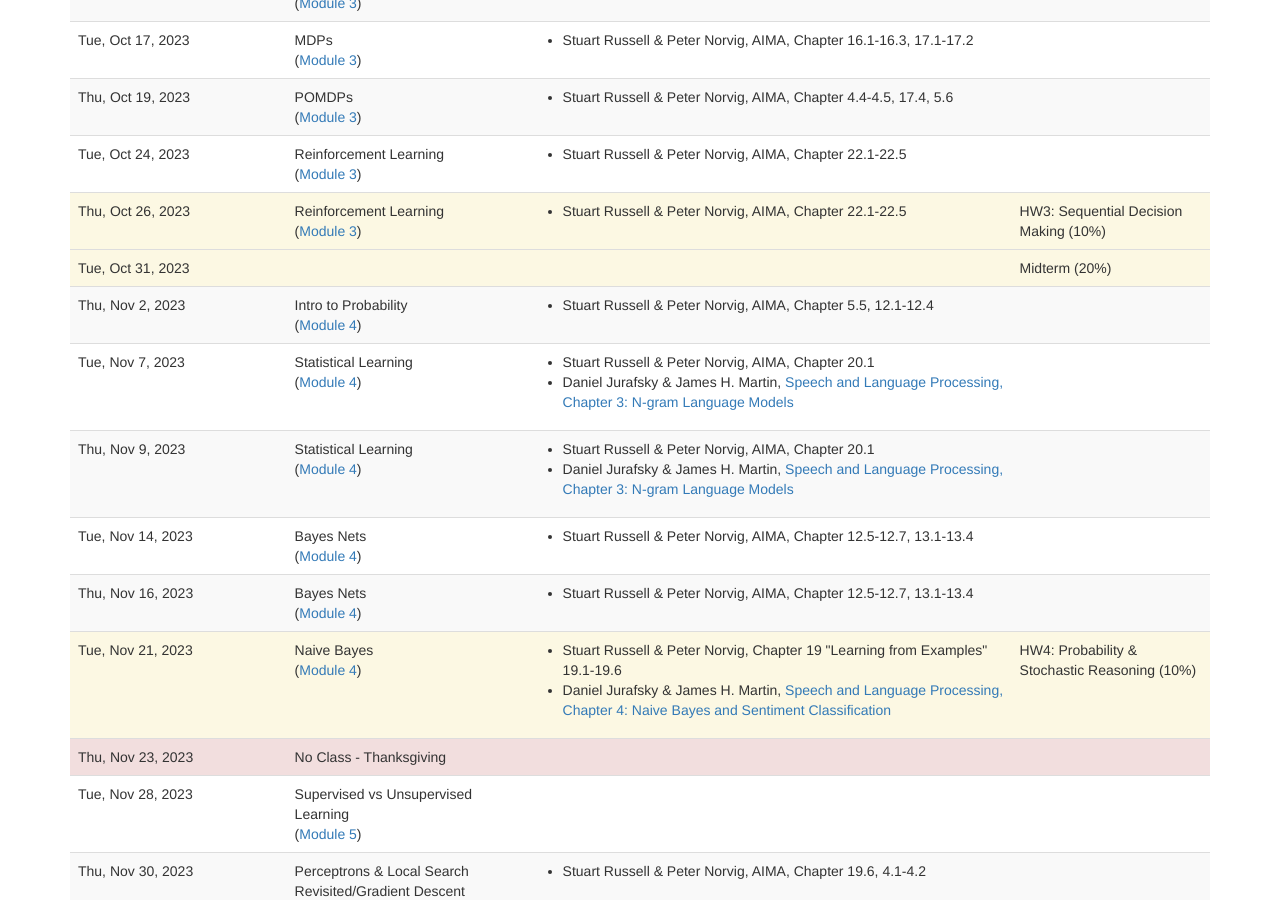
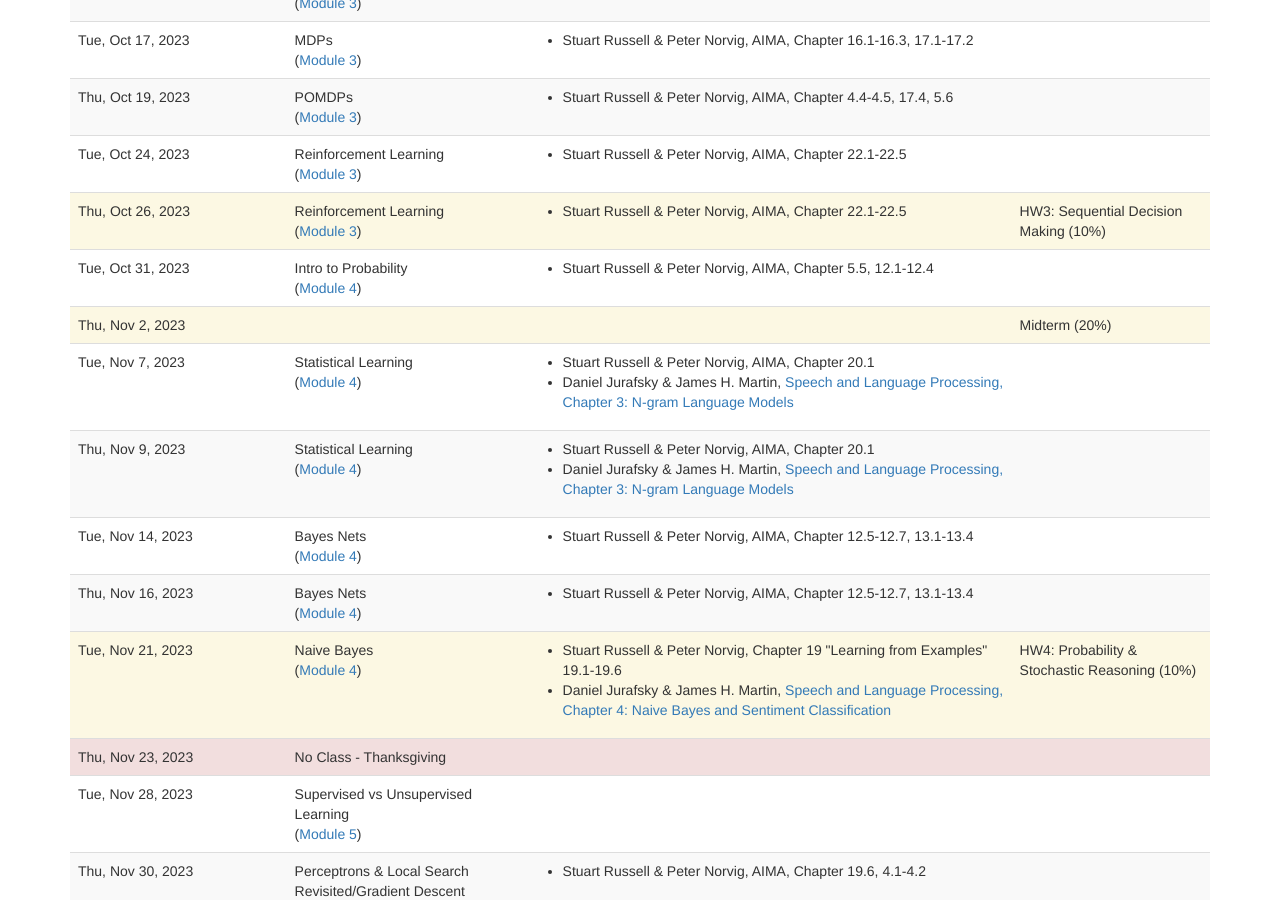
Before and after one commit to lara-martin/Principles-of-AI, a Jekyll site: the page built from lectures.md, in a window 1280 px wide and 900 px high, scrolled down 900 px. Built offline with Jekyll 4.4.1, drawn with Linux system fonts in a browser that asks for light colours; nearby versions of some CDN libraries; a script that is not in the unit is left out.

```diff
--- a/_data/lectures.yaml
+++ b/_data/lectures.yaml
@@ -81,13 +81,14 @@
 
 -
   date: 2023-10-31
+  title: Intro to Probability
+
+-
+  date: 2023-11-02
   homework_due:
     -
       title: "Midterm (20%)"
   type: deadline
--
-  date: 2023-11-02
-  title: Intro to Probability
 -
   date: 2023-11-07
   title: Statistical Learning
```
